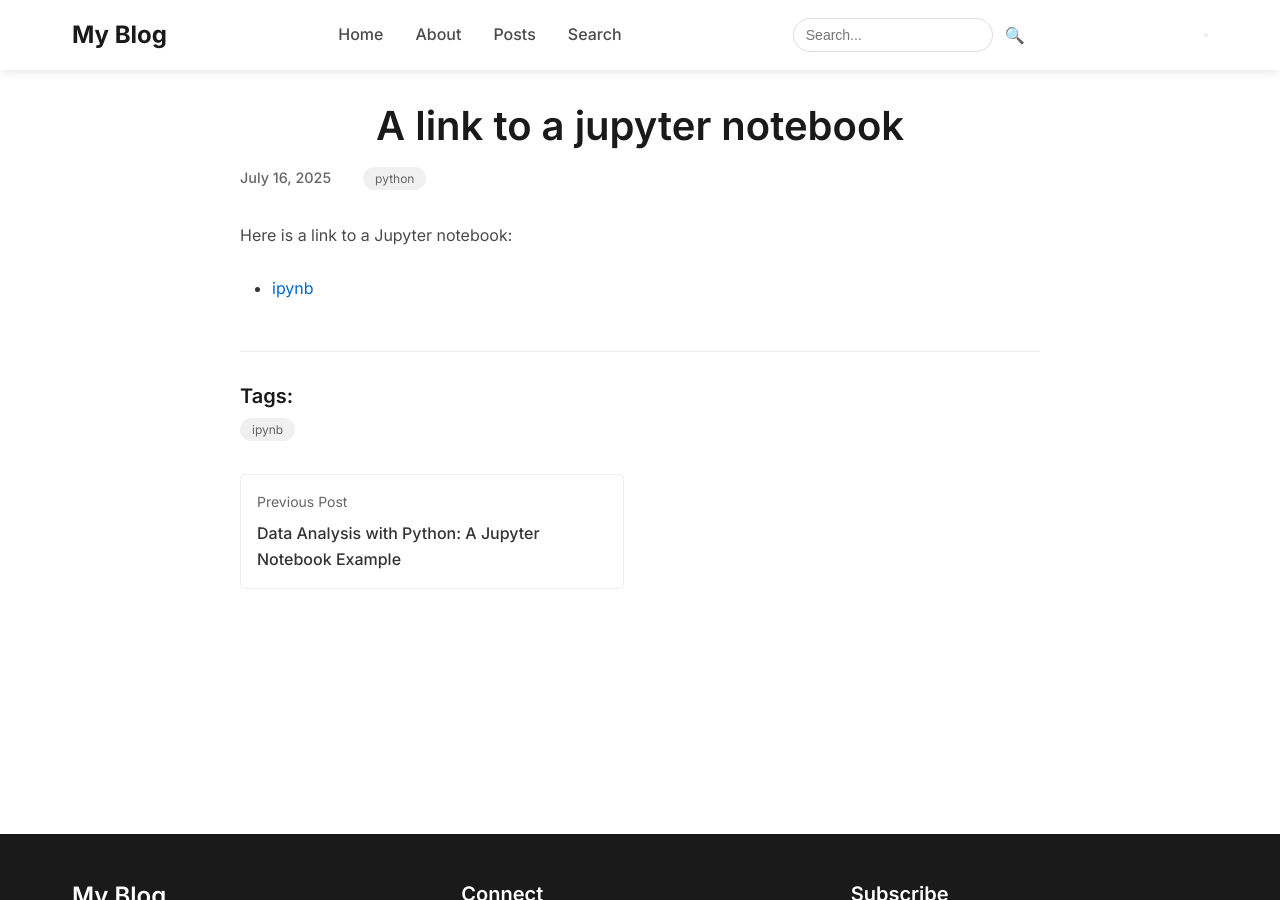
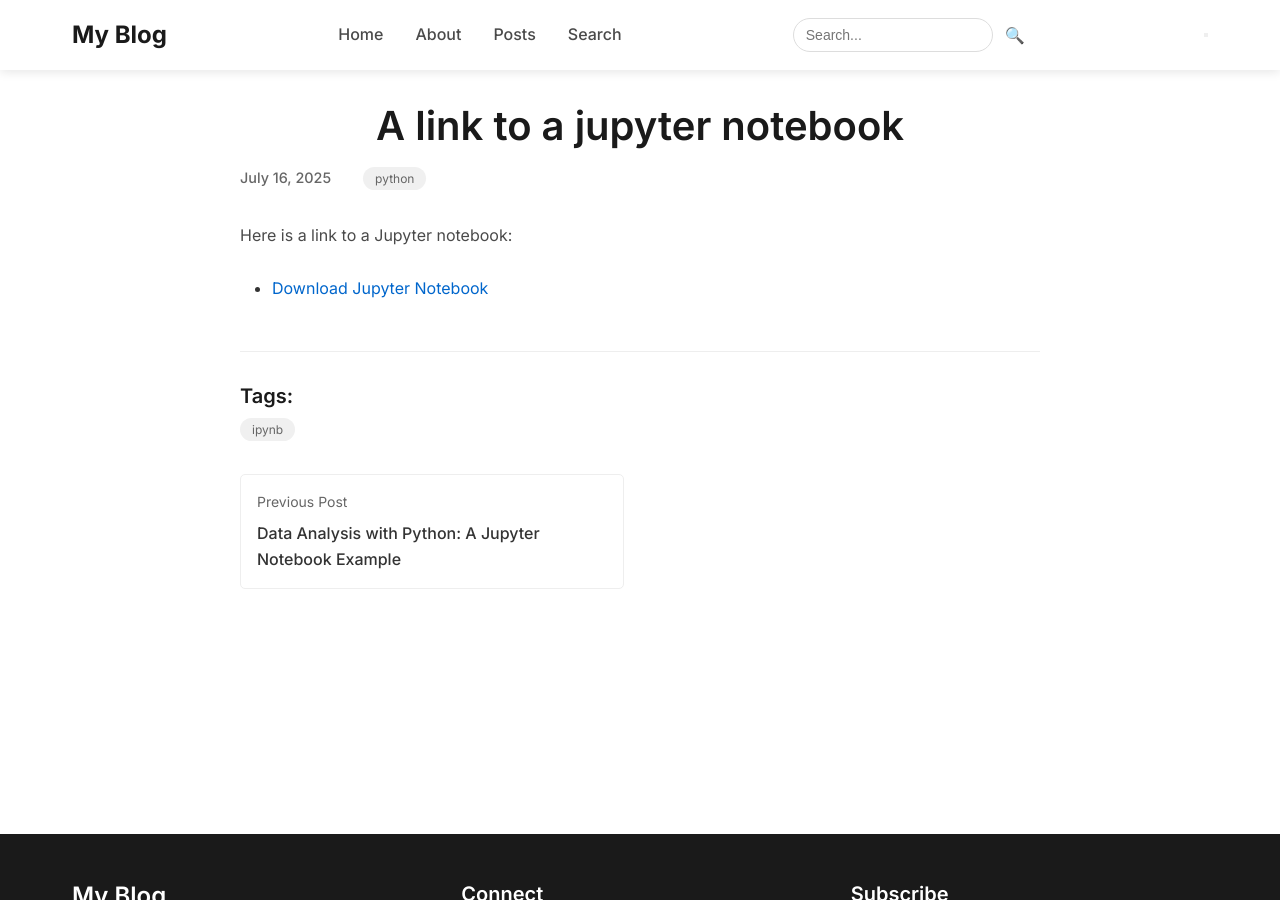
Before and after one commit to qsongatwpi/blogs1, a Jekyll site: the page built from _posts/2025-07-16-jupyter-notebook-link.md, in a window 1280 px wide and 900 px high. Built offline with Jekyll 4.4.1, drawn with Linux system fonts in a browser that asks for light colours.

Commit message:
Fix notebook link in blog post

```diff
--- a/_posts/2025-07-16-jupyter-notebook-link.md
+++ b/_posts/2025-07-16-jupyter-notebook-link.md
@@ -7,4 +7,4 @@
 ---
 
 Here is a link to a Jupyter notebook:
-- [ipynb](../assets/code/nb_test1.ipynb)
+- [Download Jupyter Notebook]({{ site.baseurl }}/assets/code/nb_test1.ipynb)
```
